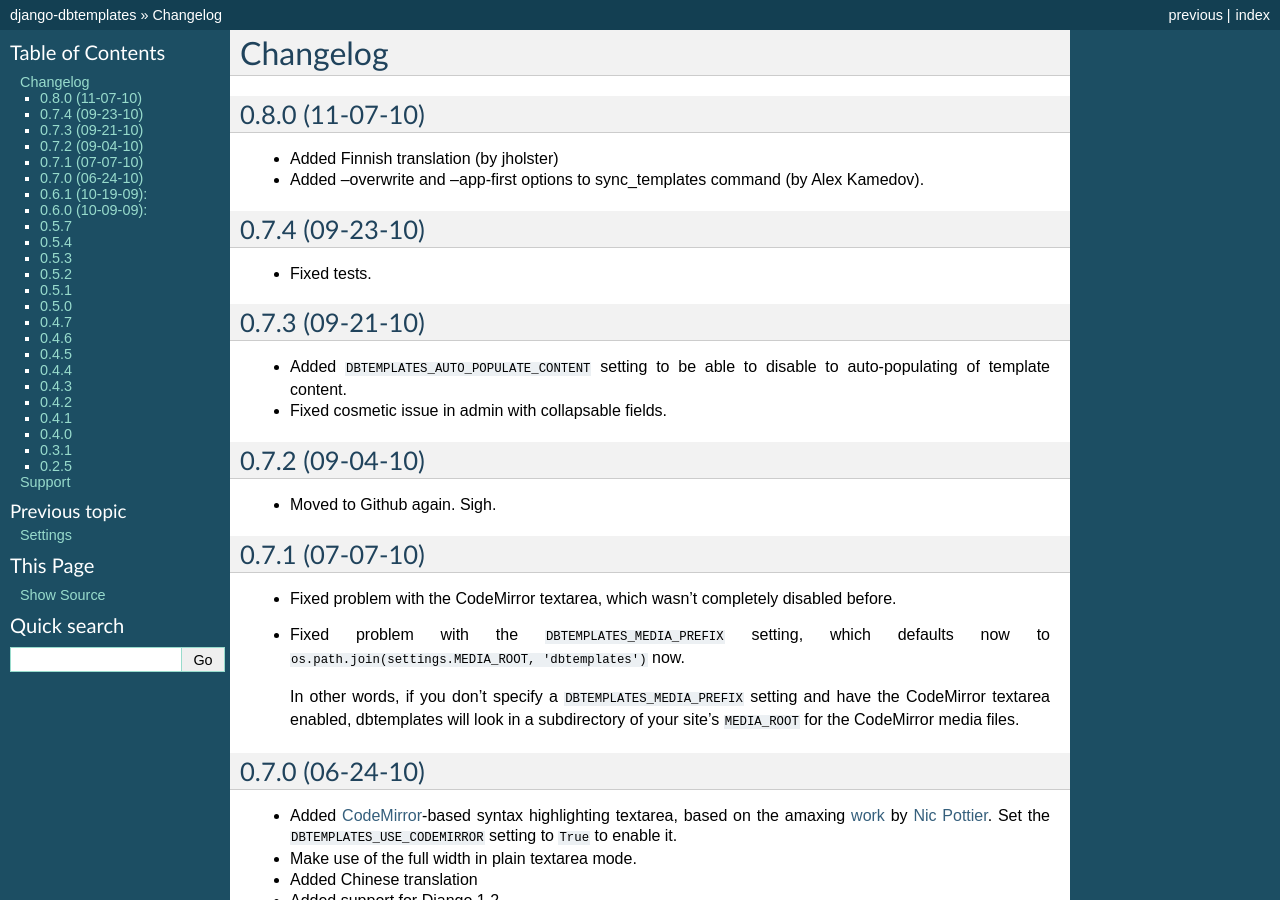
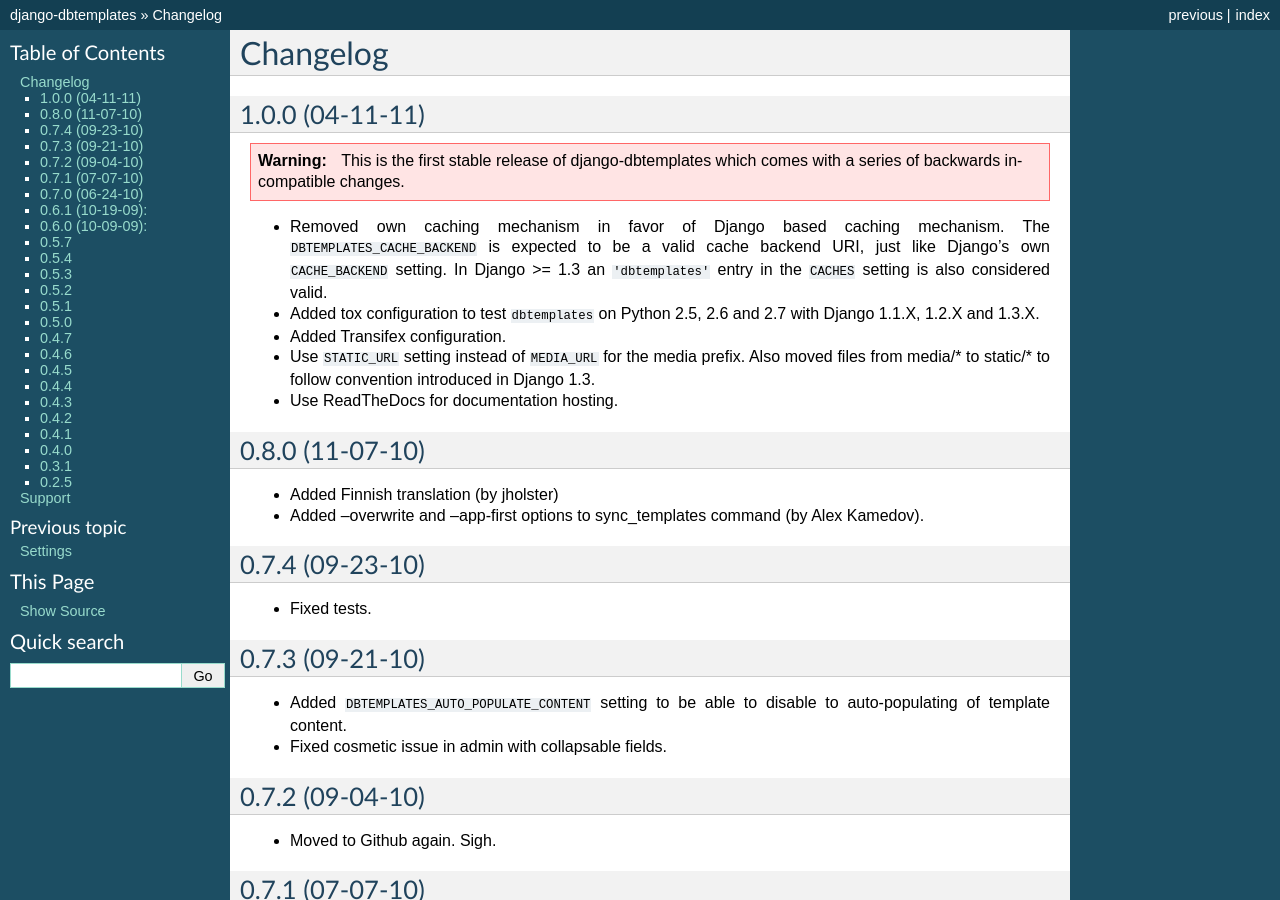
Before and after one commit to jazzband/django-dbtemplates, a Sphinx documentation site: the page built from docs/changelog.txt, in a window 1280 px wide and 900 px high. Built offline with Sphinx 7.4.7, drawn with Linux system fonts in a browser that asks for light colours.

Commit message:
Updated changelog and added a note about the tested Django versions. Fixes #3.

```diff
--- a/docs/changelog.txt
+++ b/docs/changelog.txt
@@ -1,5 +1,29 @@
 Changelog
 =========
+
+1.0.0 (04-11-11)
+----------------
+
+.. warning::
+    This is the first stable release of django-dbtemplates which comes with a
+    series of backwards incompatible changes.
+
+* Removed own caching mechanism in favor of Django based caching mechanism.
+  The ``DBTEMPLATES_CACHE_BACKEND`` is expected to be a valid cache backend
+  URI, just like Django's own ``CACHE_BACKEND`` setting. In Django >= 1.3
+  an ``'dbtemplates'`` entry in the ``CACHES`` setting is also considered
+  valid.
+
+* Added tox configuration to test ``dbtemplates`` on Python 2.5, 2.6 and 2.7
+  with Django 1.1.X, 1.2.X and 1.3.X.
+
+* Added Transifex configuration.
+
+* Use ``STATIC_URL`` setting instead of ``MEDIA_URL`` for the media prefix.
+  Also moved files from media/* to static/* to follow convention introduced
+  in Django 1.3.
+
+* Use ReadTheDocs for documentation hosting.
 
 0.8.0 (11-07-10)
 ----------------
```
